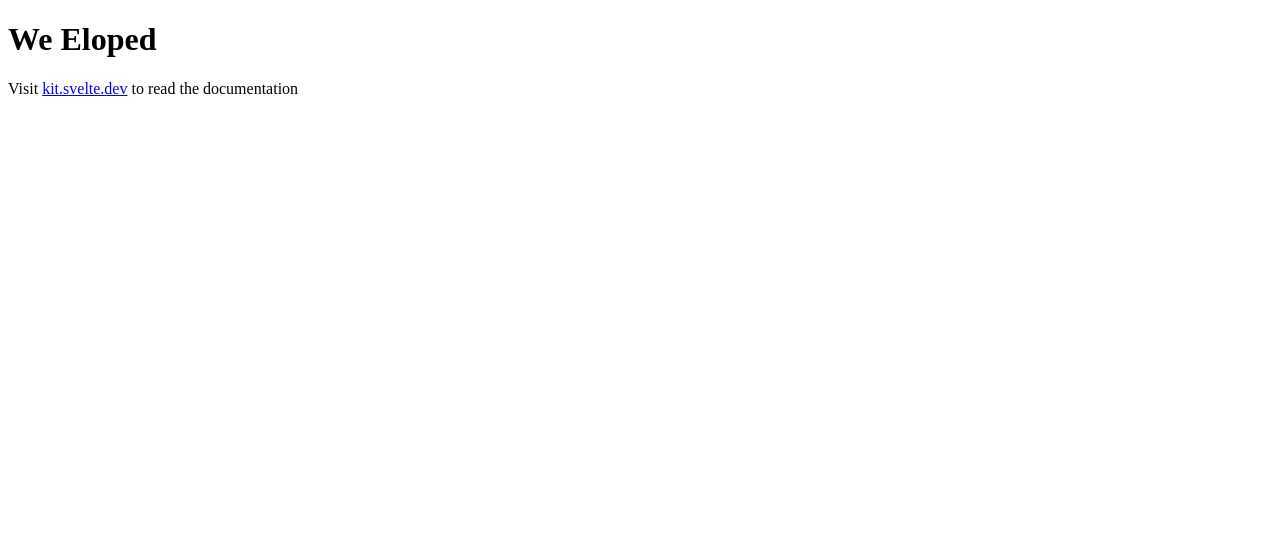
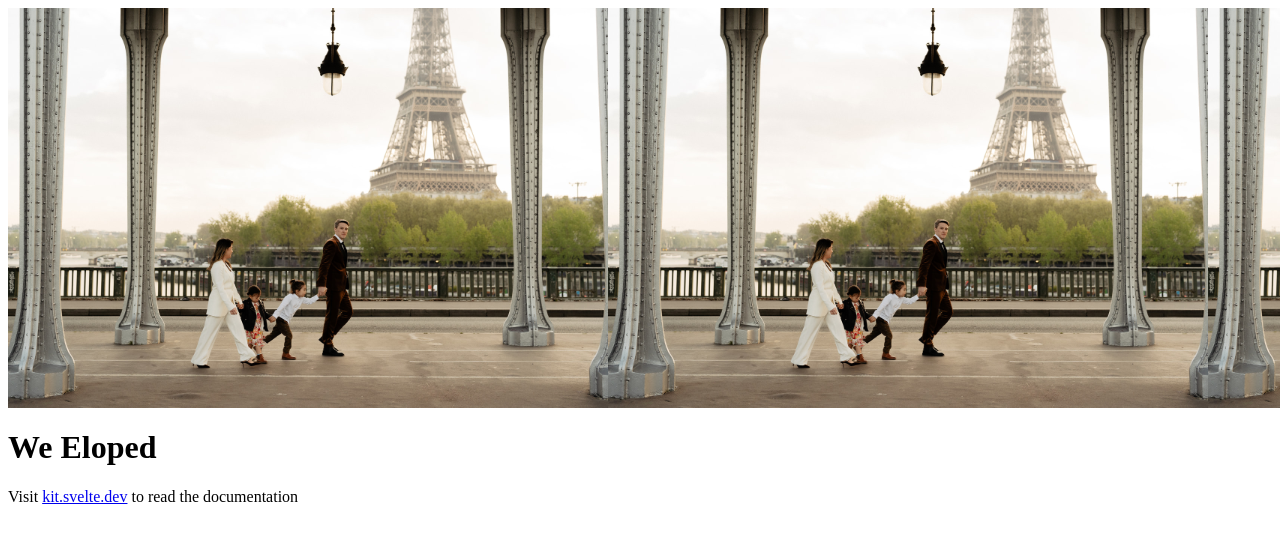
Before and after one commit to moritzhulliger/test1, a SvelteKit app: page / in a window 1280 px wide. Shown: the top 540 px of the page. Built offline with nearby package versions, Linux system fonts and the light colour scheme.

Commit message:
add bg image

```diff
--- a/src/routes/+page.svelte
+++ b/src/routes/+page.svelte
@@ -3,5 +3,17 @@
    console.log(welcomeMessage)
 </script>
 
+<div class="main-container">
+
+</div>
 <h1>{welcomeMessage}</h1>
 <p>Visit <a href="https://kit.svelte.dev">kit.svelte.dev</a> to read the documentation</p>
+
+<style>
+ .main-container {
+    width: 100vw;
+    height: 50vh;
+    background-image: url(/static/images/main1.jpg);
+    background-size: contain;
+ }
+</style>
--- a/svelte.config.js
+++ b/svelte.config.js
@@ -11,7 +11,10 @@ const config = {
 		// adapter-auto only supports some environments, see https://kit.svelte.dev/docs/adapter-auto for a list.
 		// If your environment is not supported or you settled on a specific environment, switch out the adapter.
 		// See https://kit.svelte.dev/docs/adapters for more information about adapters.
-		adapter: adapter()
+		adapter: adapter(),
+        prerender: {
+            default: true
+        }
 	}
 };
 
```
Also changed, not shown: static/images/main1.jpg (added).
